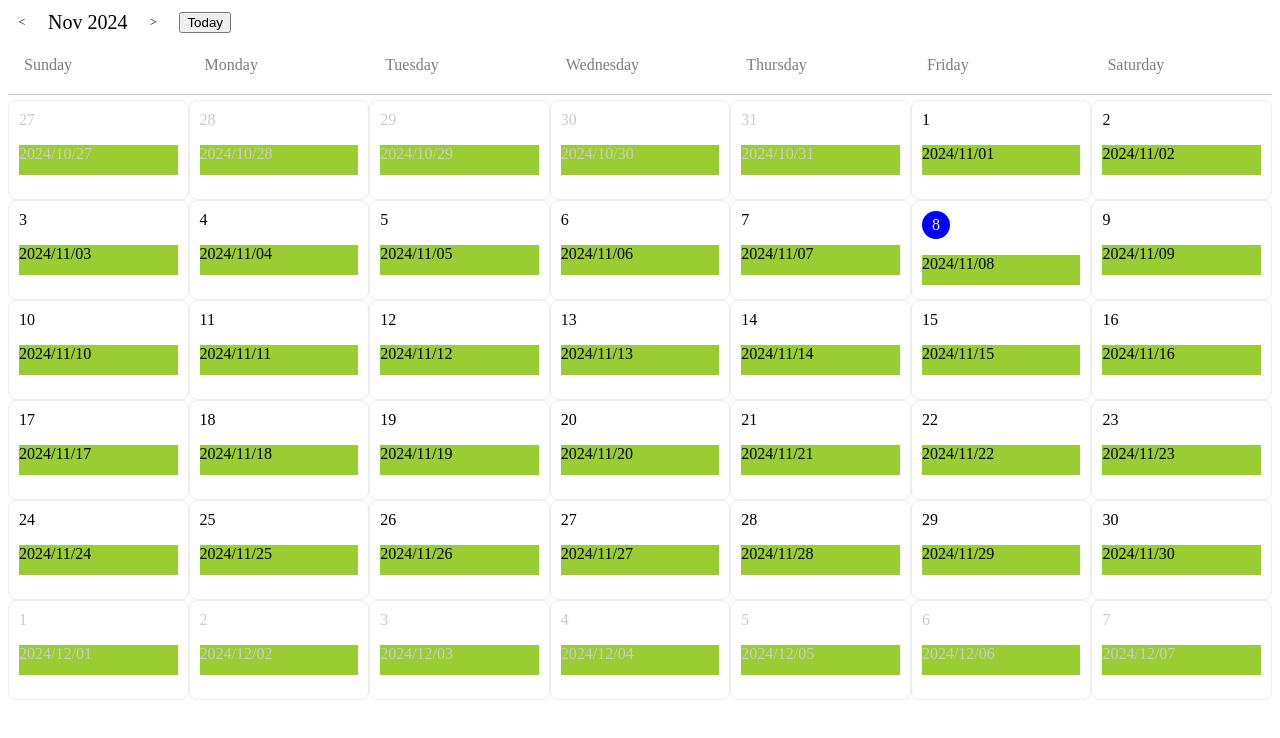
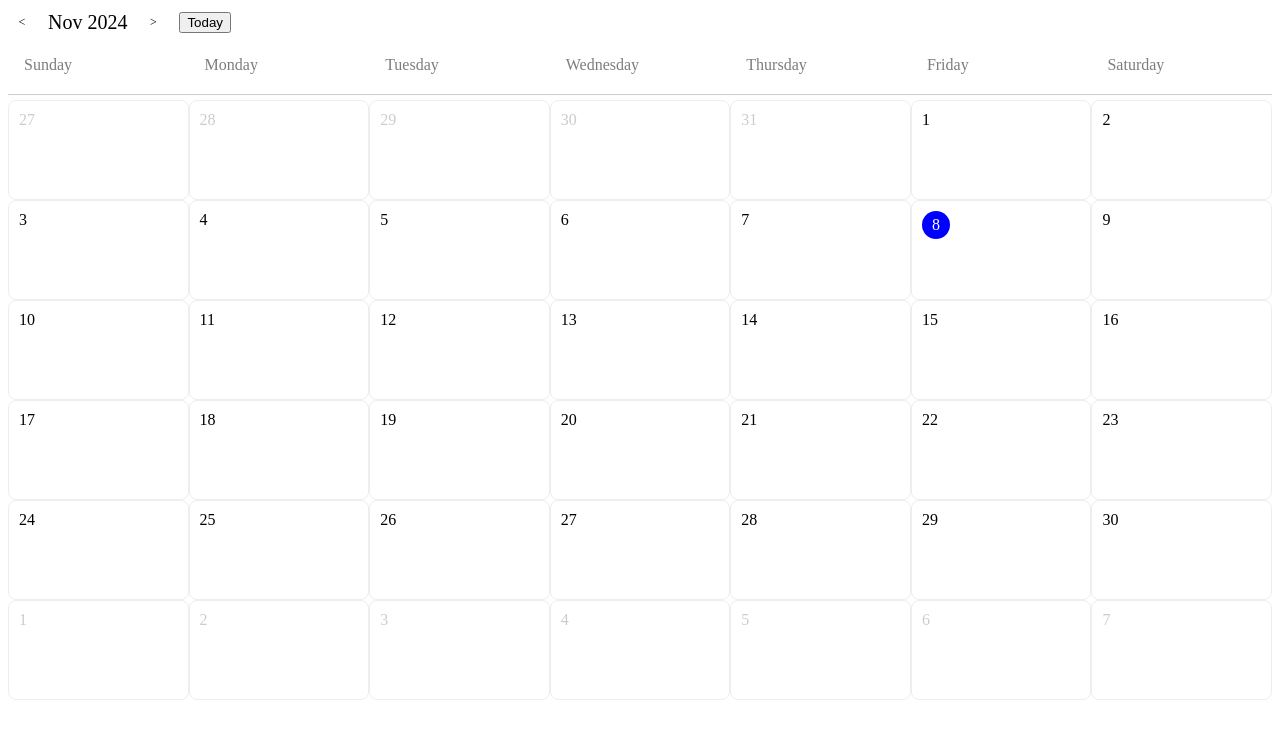
Before and after one commit to Ni0duann/ni0duann-calendar, a React (Vite) app: page / in a window 1280 px wide. Shown: the top 738 px of the page. Built offline with nearby package versions, Linux system fonts and the light colour scheme.

Commit message:
feat: 优化代码，添加可控值支持并优化状态管理

```diff
--- a/src/App.tsx
+++ b/src/App.tsx
@@ -1,24 +1,15 @@
 import dayjs from "dayjs";
 import Calendar from "./Calendar";
+import { useState } from "react";
 
 function App() {
+  const [value,setValue] = useState(dayjs("2024-11-08"))
   return (
     <div className="App">
       <Calendar
-        value={dayjs("2024-11-08")}
-        curMonth={dayjs("2024-11-08")}
-        locale="en-US"
-        dateInnerContent={(value) => {
-          return (
-            <div>
-              <p style={{ background: "yellowgreen", height: "30px" }}>
-                {value.format("YYYY/MM/DD")}
-              </p>
-            </div>
-          );
-        }}
-        onChange={(date) => {
-          console.log(date.format("YYYY-MM-DD"));
+        value={value}
+        onChange={(value) => {
+          setValue(value)
         }}
       ></Calendar>
     </div>
--- a/src/Calendar/MonthCalendar.tsx
+++ b/src/Calendar/MonthCalendar.tsx
@@ -7,6 +7,7 @@ import cs from "classnames";
 
 interface MonthCalendarProps extends CalendarProps {
   selectHandler?: (date: Dayjs) => void;
+  curMonth: Dayjs;
 }
 
 function getAllDays(date: Dayjs) {
@@ -34,13 +35,30 @@ function getAllDays(date: Dayjs) {
   return daysInfo;
 }
 
-//渲染
+
+
+function MonthCalendar(props: MonthCalendarProps) {
+  const localeContext = useContext(LocaleContext);
+
+  const { dateRender, dateInnerContent, value, selectHandler,curMonth } = props;
+
+  const CalendarLocale = allLocales[localeContext.locale];
+
+  const weekList = [
+    "sunday",
+    "monday",
+    "tuesday",
+    "wednesday",
+    "thursday",
+    "friday",
+    "saturday",
+  ];
+
+  const allDays = getAllDays(curMonth);
+
+  //渲染
 function renderDays(
-  days: Array<{ date: Dayjs; currentMonth: boolean }>,
-  dateRender: MonthCalendarProps["dateRender"],
-  dateInnerContent: MonthCalendarProps["dateInnerContent"],
-  value: Dayjs,
-  selectHandler: MonthCalendarProps['selectHandler'],
+  days: Array<{ date: Dayjs; currentMonth: boolean }>
 ) {
   const rows = [];
   for (let i = 0; i < 6; i++) {
@@ -66,7 +84,7 @@ function renderDays(
               <div
                 className={cs(
                   "calendar-month-cell-body-date-value",
-                  value.format("YYYY-MM-DD") === item.date.format("YYYY-MM-DD")
+                  value?.format("YYYY-MM-DD") === item.date.format("YYYY-MM-DD")
                     ? "calendar-month-body-cell-date-selected"
                     : ""
                 )}
@@ -88,25 +106,6 @@ function renderDays(
   ));
 }
 
-function MonthCalendar(props: MonthCalendarProps) {
-  const localeContext = useContext(LocaleContext);
-
-  const { dateRender, dateInnerContent, value, selectHandler,curMonth } = props;
-
-  const CalendarLocale = allLocales[localeContext.locale];
-
-  const weekList = [
-    "sunday",
-    "monday",
-    "tuesday",
-    "wednesday",
-    "thursday",
-    "friday",
-    "saturday",
-  ];
-
-  const allDays = getAllDays(curMonth);
-
   return (
     <div className="calendar-month-list">
       <div className="calendar-month-week-list">
@@ -117,7 +116,7 @@ function MonthCalendar(props: MonthCalendarProps) {
         ))}
       </div>
       <div className="calendar-month-body">
-        {renderDays(allDays, dateRender, dateInnerContent, value,selectHandler)}
+        {renderDays(allDays)}
       </div>
     </div>
   );
--- a/src/Calendar/index.tsx
+++ b/src/Calendar/index.tsx
@@ -5,10 +5,11 @@ import Header from "./Header";
 import { CSSProperties, ReactNode, useState } from "react";
 import cs from "classnames";
 import LocaleContext from "../LocaleContext";
+import { useControllableValue } from "ahooks";
 
 export interface CalendarProps {
-  value: Dayjs;
-  curMonth: Dayjs,
+  value?: Dayjs;
+  defaultValue?: Dayjs;
   style?: CSSProperties;
   className?: string | string[];
   // 定制日期显示，完全覆盖日期单元格
@@ -20,51 +21,53 @@ export interface CalendarProps {
   onChange?: (date: Dayjs) => void;
 }
 function Calendar(props: CalendarProps) {
-  const {
-    style,
-    className,
-    value,
-    // allowSelect = true,
-    // todayButton = true,
-    // mode = "month",
-    // dateRender,
-    // dateInnerContent,
-    locale,
-    onChange,
-  } = props;
+  const { style, className, locale, onChange } = props;
   const classNames = cs("calendar", className);
-  const [curVale,setCurValue] = useState<Dayjs>(value);
-  const [curMonth,setCurMonth] = useState<Dayjs>(value);
+  const [curVale, setCurValue] = useControllableValue<Dayjs>(props, {
+    defaultValue: dayjs(),
+  });
+  const [curMonth, setCurMonth] = useState<Dayjs>(curVale);
 
-  function selectHandler(date: Dayjs) {
-    setCurValue(date);
-    setCurMonth(date)
-    onChange?.(date);
-  }
-
-  function prevMonthHandler() {
-    setCurMonth(curMonth.subtract(1,'month'))
-  }
-
-  function nextMonthHandler() {
-    setCurMonth(curMonth.add(1,'month'))
-  }
-
-  function todayHandler() {
-    const date = dayjs(Date.now());
+  function changeDate(date: Dayjs) {
     setCurValue(date);
     setCurMonth(date);
     onChange?.(date);
   }
 
+  function selectHandler(date: Dayjs) {
+    changeDate(date);
+  }
+
+  function prevMonthHandler() {
+    setCurMonth(curMonth.subtract(1, "month"));
+  }
+
+  function nextMonthHandler() {
+    setCurMonth(curMonth.add(1, "month"));
+  }
+
+  function todayHandler() {
+    const date = dayjs(Date.now());
+    changeDate(date);
+  }
+
   return (
-   <LocaleContext.Provider value = {{locale: locale || navigator.language}}>
-        <div className={classNames} style={style}>
-        <Header curMonth={curMonth} prevMonthHandler={prevMonthHandler} nextMonthHandler={nextMonthHandler} todayHandler={todayHandler}></Header>
-        <MonthCalendar {...props} value={curVale} selectHandler={selectHandler} curMonth={curMonth}/>
-        </div>
+    <LocaleContext.Provider value={{ locale: locale || navigator.language }}>
+      <div className={classNames} style={style}>
+        <Header
+          curMonth={curMonth}
+          prevMonthHandler={prevMonthHandler}
+          nextMonthHandler={nextMonthHandler}
+          todayHandler={todayHandler}
+        ></Header>
+        <MonthCalendar
+          {...props}
+          value={curVale}
+          selectHandler={selectHandler}
+          curMonth={curMonth}
+        />
+      </div>
     </LocaleContext.Provider>
-
   );
 }
 
--- a/src/Calendar/lacale/interface.ts
+++ b/src/Calendar/lacale/interface.ts
@@ -1,3 +1,4 @@
+/* eslint-disable @typescript-eslint/no-explicit-any */
 export interface CalendarType {
   formatYear: string;
   formatMonth: string;
```
